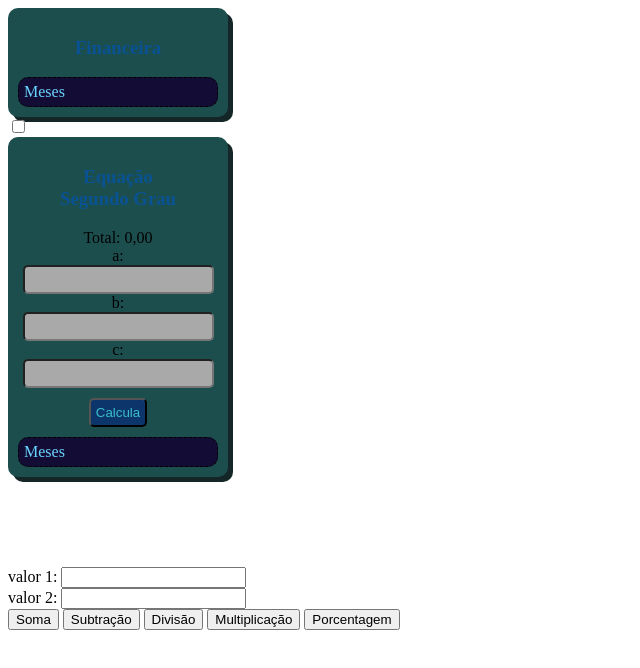
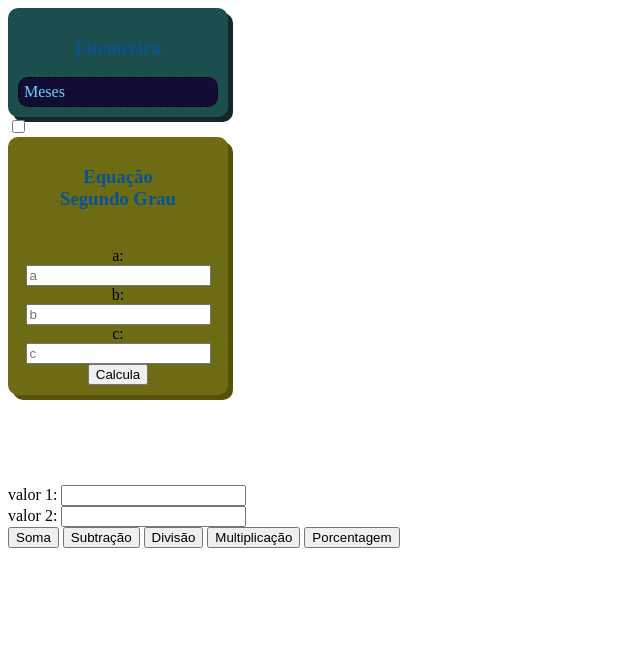
Before and after one commit to PainfulAngrybirds/primeirod_3t, a plain HTML site: page index.html in a window 1280 px wide. Shown: the whole page, without its empty margins (0-640 px from the left). Drawn offline with Linux system fonts and the light colour scheme.

Commit message:
Update index.html

```diff
--- a/index.html
+++ b/index.html
@@ -40,7 +40,7 @@
 <body>
    <input type="checkbox" id="input-calcEqSG">
 
-   <div id="calculadora">
+   <div id="calculadoraESQ">
 
       <label for="input-calcEqSG">
          <h3>Equação<br>Segundo Grau</h3>
@@ -49,18 +49,14 @@
       <div class="calcEqSG">
 
       <div id="spRaiz">
-         <span id="raiz">Total: 0,00</span><br>
+         <span id="raiz"></span><br>
       </div>
 
-      a: <input id="valor" type="text"> <br>
-      b: <input id="juros" type="text"> <br>
-      c: <input id="meses" type="text"> <br>
-      <button onclick="calculadoraRaiz()">Calcula</button>
+      a: <input id="a" placeholder="a" type="text"> <br>
+      b: <input id="b" placeholder="b" type="text"> <br>
+      c: <input id="c" placeholder="c" type="text"> <br>
+      <button onclick="calculaRaiz()">Calcula</button>
    </div>
-
-
-<div class="spMes">
-   <span id="mes">Meses</span>
  </div>
 </div>
 
```
